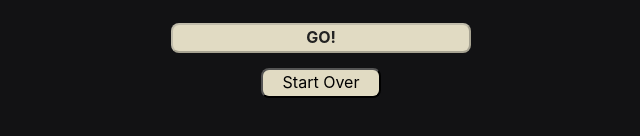
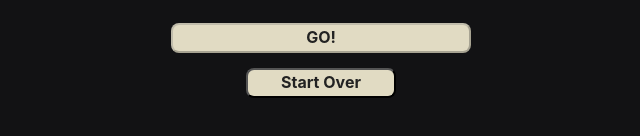
Before and after one commit to CJSpohn/wordle-helper, a React (Create React App) app: page / in a window 1280 px wide. Shown: the part 288-424 px from the top of the page, without its empty margins (319-959 px from the left). Built offline with nearby package versions, Linux system fonts and the light colour scheme.

Commit message:
Fix blue text in go button

```diff
--- a/src/App.scss
+++ b/src/App.scss
@@ -51,7 +51,9 @@
     cursor: pointer;
     border-radius: 8px;
     height: 30px;
-    width: 120px;
+    width: 150px;
+    color: #222222;
+    font-weight: 700;
   }
 
   .go-button {
```
